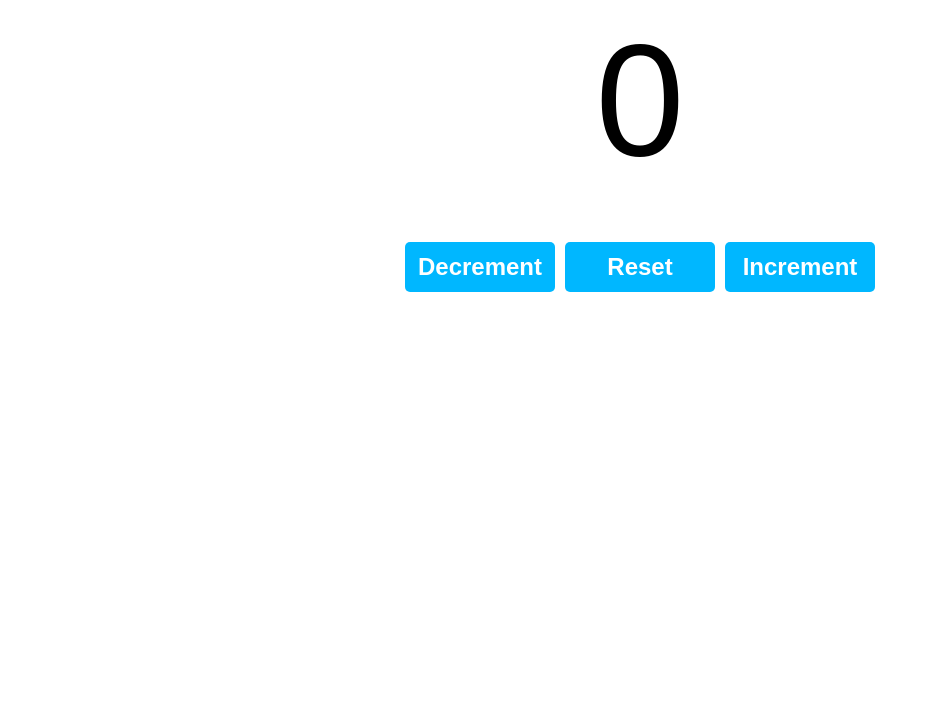
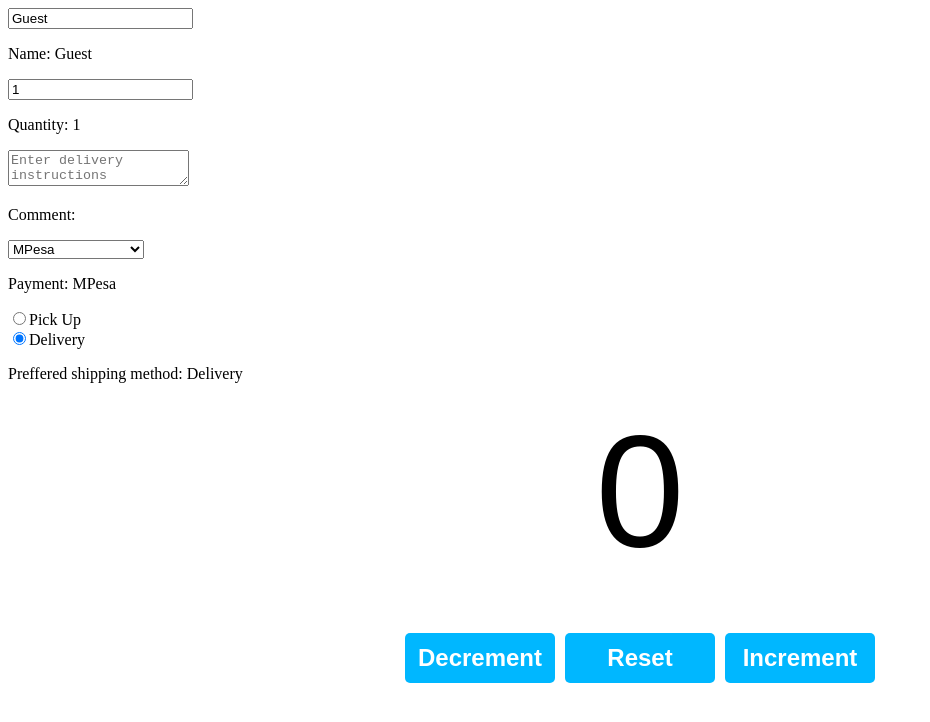
Before and after one commit to DavidMarkNjogu/my-react-app, a React (Vite) app: page / in a window 1280 px wide. Shown: the top 722 px of the page, without its empty margins (0-930 px from the left). Built offline with nearby package versions, Linux system fonts and the light colour scheme.

Commit message:
9. onChange event handler

```diff
--- a/src/App.jsx
+++ b/src/App.jsx
@@ -13,7 +13,7 @@ import Counter from "./Counter.jsx";
 function App() {
     return(
     <>
-      {/* <MyComponent/> */}
+      <MyComponent/>
       <Counter/>
     </>
   );
--- a/src/MyComponent.jsx
+++ b/src/MyComponent.jsx
@@ -1,38 +1,73 @@
+/*
+onChange  = event handler used primarily with form elements
+            eg. <input>, <textarea>, <select>, <radio>
+            Tiggers a function every time the value of the input changes
+            */
+
 import React, {useState} from "react"
 
 function MyComponent(){
 
-    // [] for array destructuring
-    //useState returns an array with 2 elements: variable & setter function
-    //1. stateful variable 4 name
-    //2. seter function specifically 4 the variable. Naming convection : setVariable
-    //if ever thee is a need to change the value of the variable, use the setter function
-    const  [name, setName] = useState("Guest");
-    const  [age, setAge] = useState(0);
-    const  [isEmployed, setIsEmployed] = useState("false");
+    const [name, setName] = useState("Guest");
+    const [quantity, setQuantity] = useState(1);
+    const [comment, setComment] = useState("");
+    const [payment, setPayment] = useState("MPesa");
+    const [shipping, setShipping] = useState("Delivery");
 
-    const updateName = () => {
-        setName("Marcus");
+    function handleNameChange(event){
+        setName(event.target.value)
     }
 
-    const incrementAge = () => {
-        setAge(age + 1);
+    function handleQuantityChange(event){
+        setQuantity(event.target.value)
     }
 
-    const toggleEmployedStatus = () =>{
-        setIsEmployed(!isEmployed);
-        console.log(isEmployed)
+    function handleCommentChange(event){
+        setComment(event.target.value)
+    }
+
+    function handlePaymentChange(event){
+        setPayment(event.target.value)
+    }
+
+    function handleShippingChange(event){
+        setShipping(event.target.value)
     }
     return(
         <div>
+            <input value={name} onChange={handleNameChange} />
             <p>Name: {name}</p>
-            <button onClick={updateName}>Set Name</button>
 
-            <p>Age: {age}</p>
-            <button onClick={incrementAge}>Increment Age</button>
+            <input value={quantity} onChange={handleQuantityChange} type="number" />
+            <p>Quantity: {quantity}</p>
 
-            <p>Is employed: {isEmployed ? "Yes" : "No"}</p>
-            <button onClick={toggleEmployedStatus}>Toggle status</button>
+            <textarea value={comment} onChange={handleCommentChange} placeholder="Enter delivery instructions"></textarea>
+            <p>Comment: {comment}</p>
+
+            <select value={payment} onChange={handlePaymentChange}>
+                <option value="">--Select an option--</option>
+                <option value="Visa">Visa</option>
+                <option value="MPesa">MPesa</option>
+                <option value="Mastercard">Mastercard</option>
+                <option value="Giftcard">Giftcard</option>
+            </select>
+            <p>Payment: {payment}</p>
+
+            <label>
+                <input type="radio" value="Pick Up"
+                        checked={shipping === "Pick Up"}
+                        onChange={handleShippingChange}/>
+                Pick Up
+            </label>
+            <br/>
+            <label>
+                <input type="radio" value="Delivery"
+                checked={shipping === "Delivery"}
+                onChange={handleShippingChange}/>
+                Delivery
+            </label>
+
+            <p>Preffered shipping method: {shipping}</p>
         </div>
     );
 }
```
